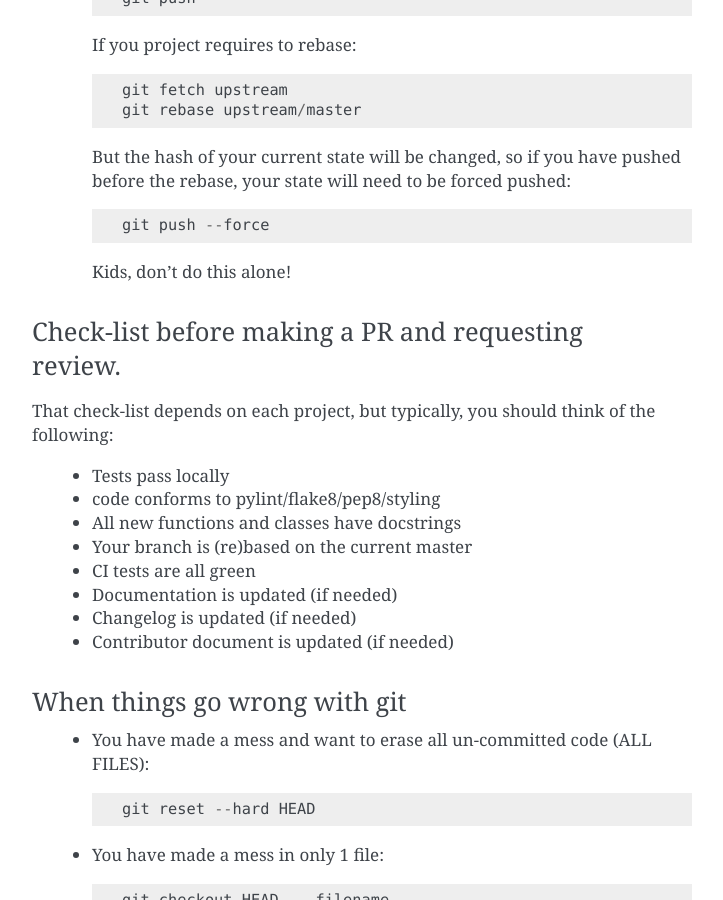
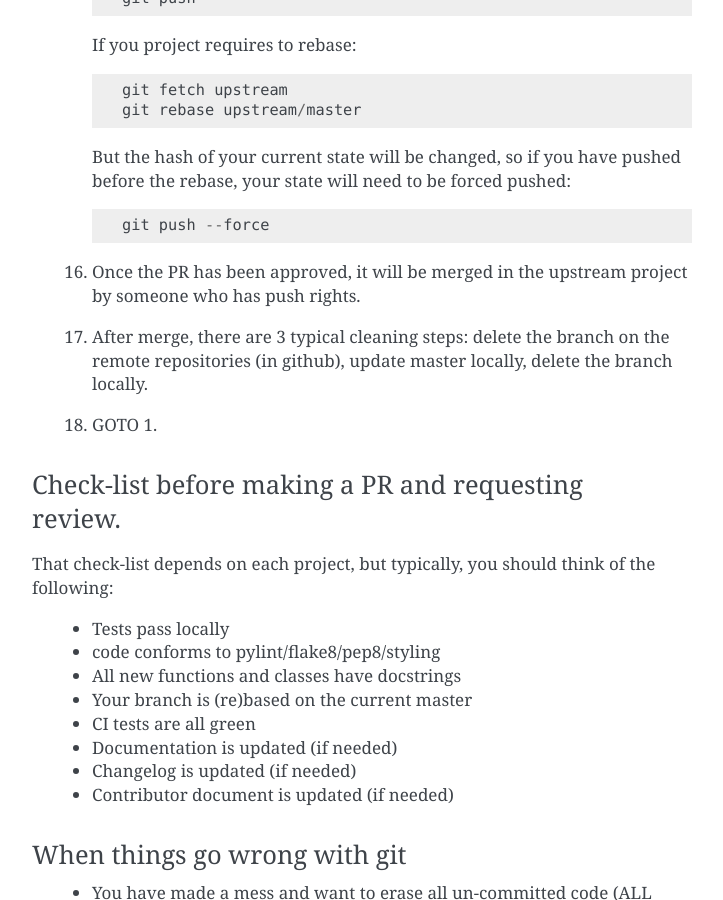
Before and after one commit to jonathanrocher/sprint_tutorial, a Sphinx documentation site: the page built from doc/how_to_sprint.rst, in a window 1280 px wide and 900 px high, scrolled down 4007 px. Shown: the whole window, without its empty margins (388-1111 px from the left). Built offline with Sphinx 7.4.7, drawn with Linux system fonts in a browser that asks for light colours.

Commit message:
Add clean up steps.

```diff
--- a/doc/how_to_sprint.rst
+++ b/doc/how_to_sprint.rst
@@ -190,7 +190,14 @@ The simplest workflow
 
         git push --force
 
-     Kids, don't do this alone!
+  #. Once the PR has been approved, it will be merged in the upstream project
+     by someone who has push rights.
+
+  #. After merge, there are 3 typical cleaning steps: delete the branch on the
+     remote repositories (in github), update master locally, delete the branch
+     locally.
+
+  #. GOTO 1.
 
 
 Check-list before making a PR and requesting review.
```
